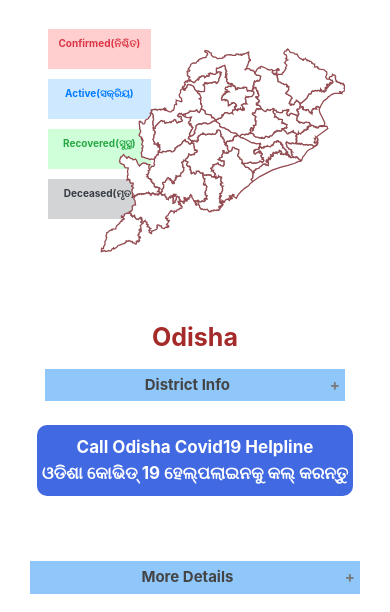
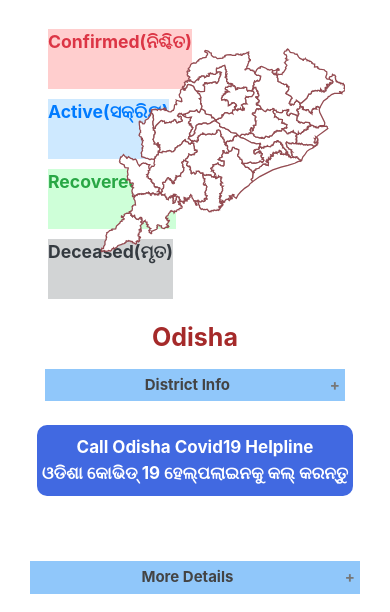
Before and after one commit to bhabani-maharana/Covid-19-WebSite, a plain HTML site: page index.html in a window 390 px wide. Shown: the part 188-800 px from the top of the page. Drawn offline with nearby package versions, Linux system fonts and the light colour scheme; no server answers.

Commit message:
Update style.css

```diff
--- a/css/style.css
+++ b/css/style.css
@@ -93,20 +93,32 @@ hr {
 }
 
 @media only screen and (max-width: 650px) {
-    .word > h2 {
+    .word > div {
         font-size: 1.4em;
+
+    }
+    .word .covid-card {
+        width: max-content;
     }
 }
 
 @media only screen and (max-width: 550px) {
-    .word > h2 {
+    .word > div {
         font-size: 1.3em;
     }
+    .word .covid-card {
+        width: max-content;
+    }
+
 }
 
 @media only screen and (max-width: 450px) {
-    .word > h2 {
+    .word > div {
         font-size: 1.1em;
+        width: fit-content;
+    }
+    .word .covid-card {
+        width: max-content;
     }
 }
 
@@ -455,17 +467,9 @@ footer {
     }
 }
 
+
+
 @media only screen and (max-width: 400px) {
-    .word div {
-        width: 30%;
-        height: 100%;
-    }
-    .word div label, .word div h5 {
-        font-size: 10px;
-    }
-}
-
-@media only screen and (max-width: 600px) {
     #showcase {
         width: auto;
     }
@@ -473,5 +477,4 @@ footer {
         font-size: 20px;
         margin-left: 50px;
     }
-
 }
```
